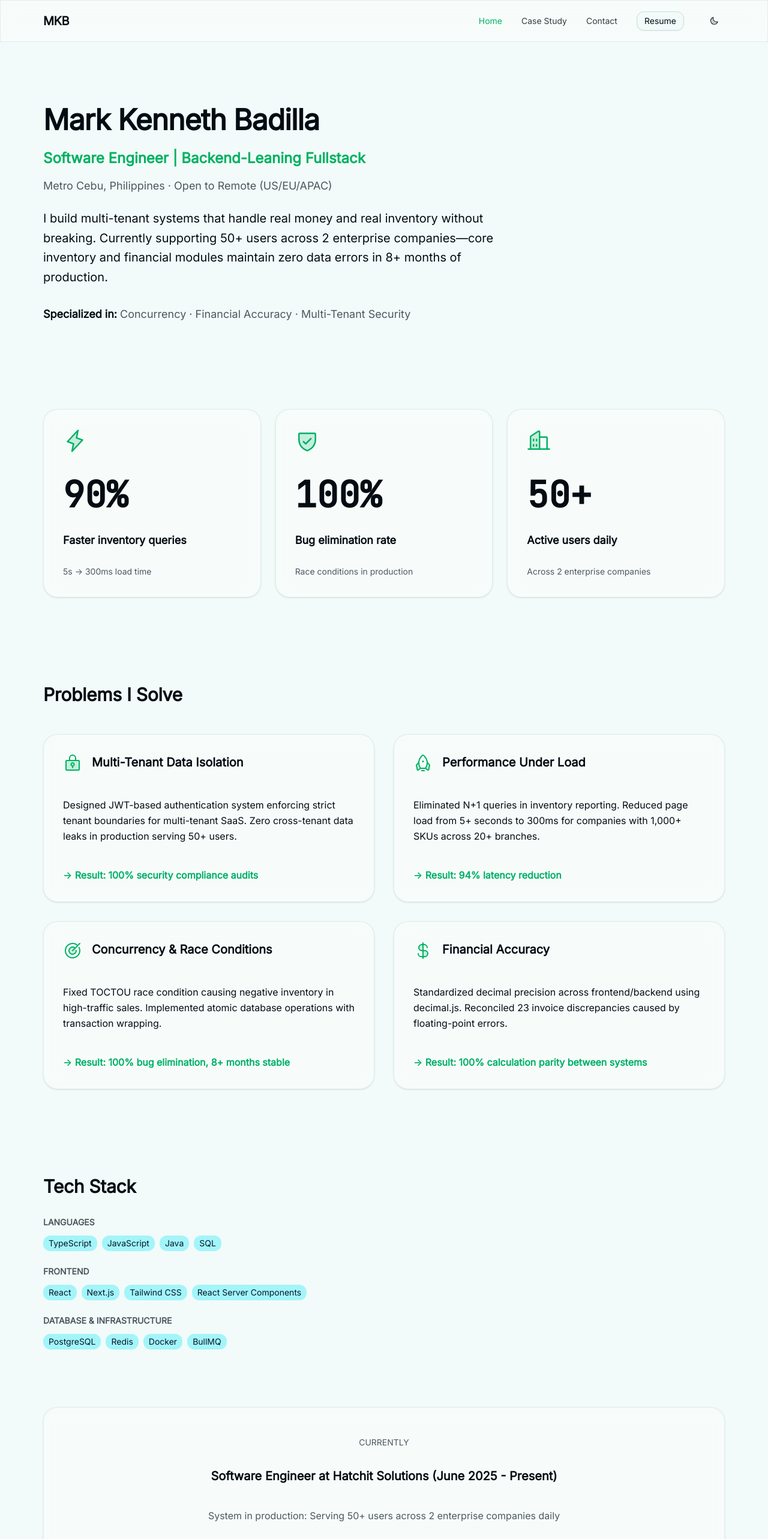
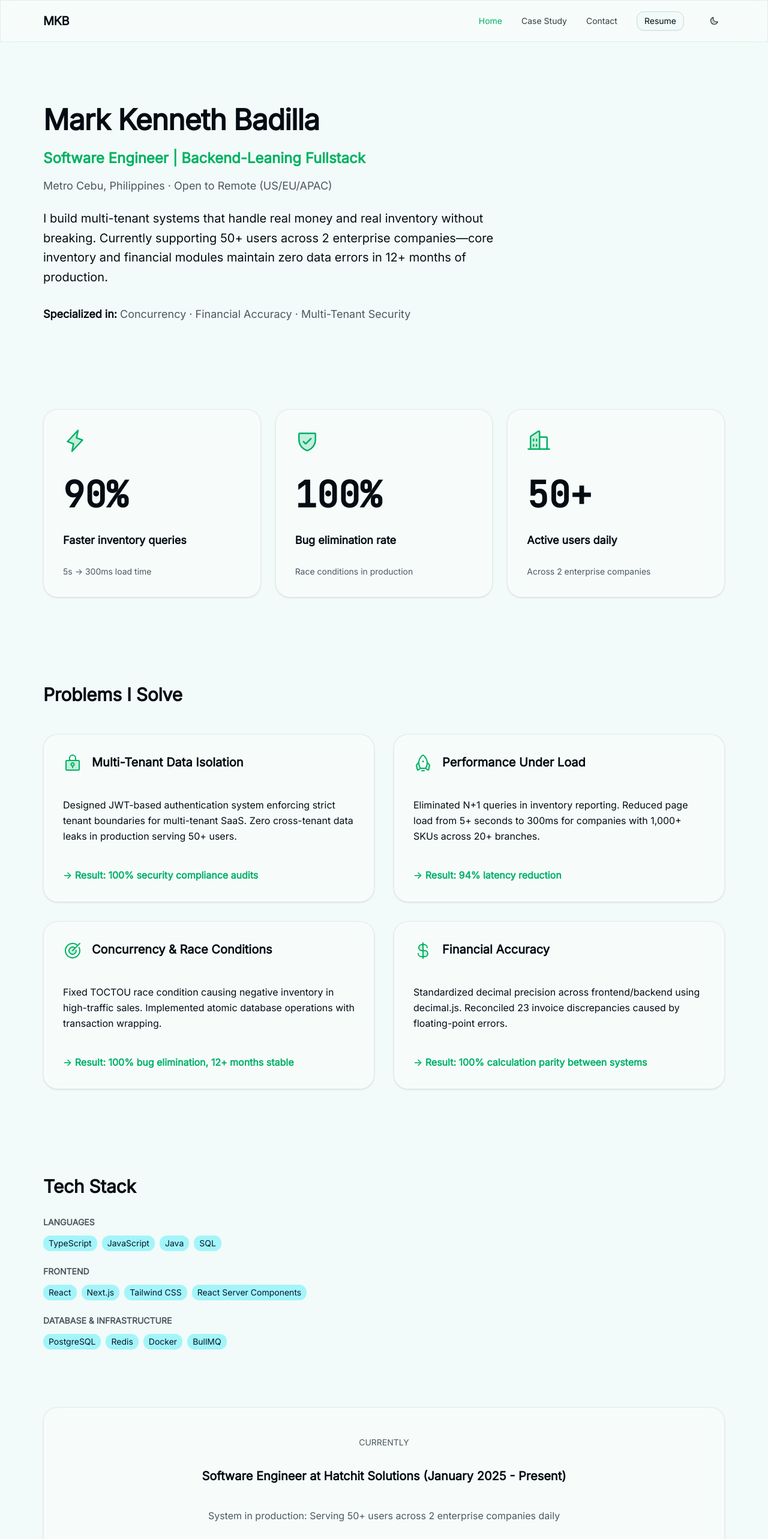
Before and after one commit to markkennethbadilla/developer-portfolio, a React (Vite) app: page / in a window 1280 px wide. Shown: the top 2566 px of the page at 60% size. Built offline with nearby package versions, Linux system fonts and the light colour scheme.

Commit message:
Update timeline: January 2025 - Present (12+ months experience)

```diff
--- a/src/components/pages/CaseStudyPage.tsx
+++ b/src/components/pages/CaseStudyPage.tsx
@@ -20,7 +20,7 @@ export default function CaseStudyPage() {
           <h3 className="text-success mb-3 sm:mb-4 text-lg sm:text-xl">The Impact</h3>
           <p className="text-lg sm:text-xl leading-relaxed mb-4 sm:mb-6">
             Eliminated <span className="font-bold text-success">100%</span> of negative inventory
-            bugs in production serving 50+ users. Core inventory system maintains zero race condition errors in 8+ months since fix deployment.
+            bugs in production serving 50+ users. Core inventory system maintains zero race condition errors in 12+ months since fix deployment.
           </p>
 
           <div className="grid grid-cols-1 sm:grid-cols-2 lg:grid-cols-4 gap-4 pt-4 sm:pt-6 border-t border-border">
@@ -198,7 +198,7 @@ if (stock >= quantity) {
                   <li className="flex items-start gap-2 sm:gap-3">
                     <CheckCircle size={20} className="text-success shrink-0 mt-0.5 sm:w-6 sm:h-6" />
                     <span>
-                      <span className="font-bold">Zero data integrity issues</span> in 8+ months of
+                      <span className="font-bold">Zero data integrity issues</span> in 12+ months of
                       production
                     </span>
                   </li>
--- a/src/components/pages/HomePage.tsx
+++ b/src/components/pages/HomePage.tsx
@@ -28,7 +28,7 @@ export default function HomePage() {
           </p>
           <p className="text-lg sm:text-xl leading-relaxed mb-6 sm:mb-8">
             I build multi-tenant systems that handle real money and real inventory without
-            breaking. Currently supporting 50+ users across 2 enterprise companies—core inventory and financial modules maintain zero data errors in 8+ months of production.
+            breaking. Currently supporting 50+ users across 2 enterprise companies—core inventory and financial modules maintain zero data errors in 12+ months of production.
           </p>
           <p className="text-base sm:text-lg text-muted-foreground">
             <span className="text-foreground font-semibold">Specialized in:</span> Concurrency ·
@@ -106,7 +106,7 @@ export default function HomePage() {
               Implemented atomic database operations with transaction wrapping.
             </p>
             <p className="text-success font-semibold text-sm sm:text-base">
-              → Result: 100% bug elimination, 8+ months stable
+              → Result: 100% bug elimination, 12+ months stable
             </p>
           </Card>
 
@@ -168,7 +168,7 @@ export default function HomePage() {
         <Card className="glass p-8 sm:p-12 text-center">
           <p className="text-sm text-muted-foreground mb-2">CURRENTLY</p>
           <p className="text-lg sm:text-xl font-semibold mb-4">
-            Software Engineer at Hatchit Solutions (June 2025 - Present)
+            Software Engineer at Hatchit Solutions (January 2025 - Present)
           </p>
           <p className="text-muted-foreground mb-2 text-sm sm:text-base">
             System in production: Serving 50+ users across 2 enterprise companies daily
```
